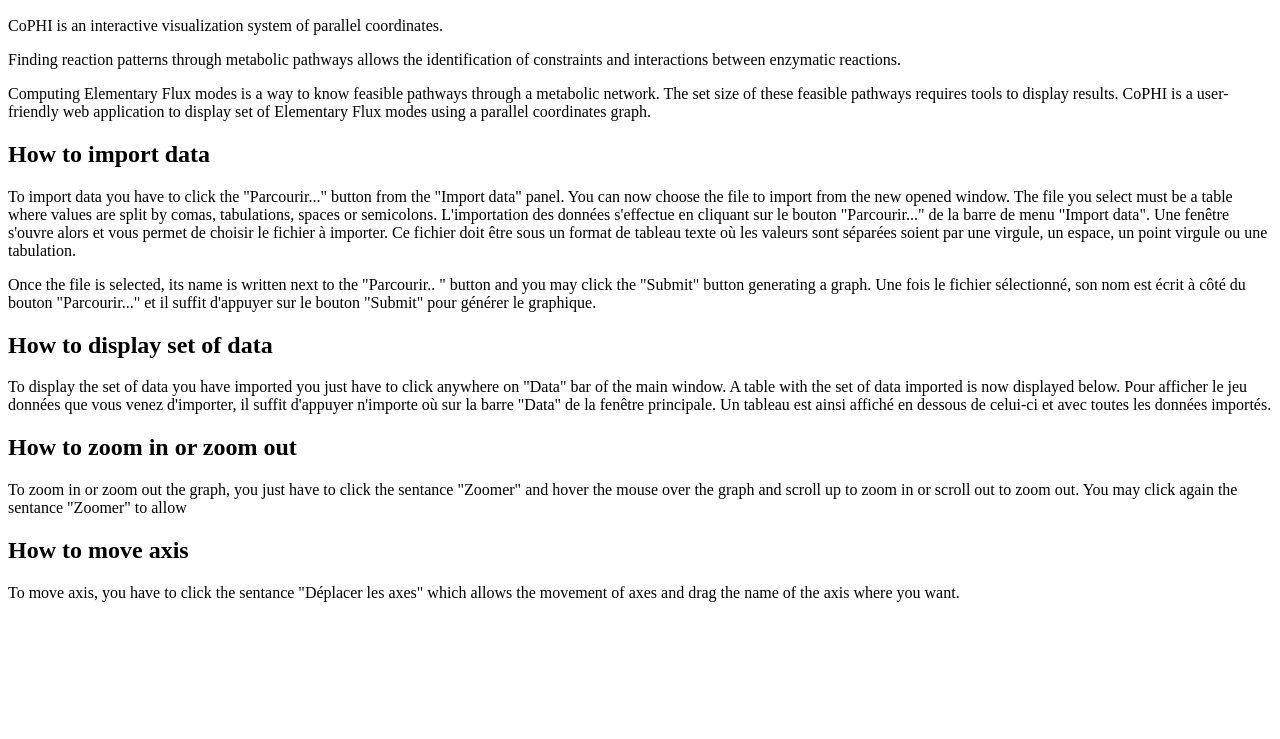
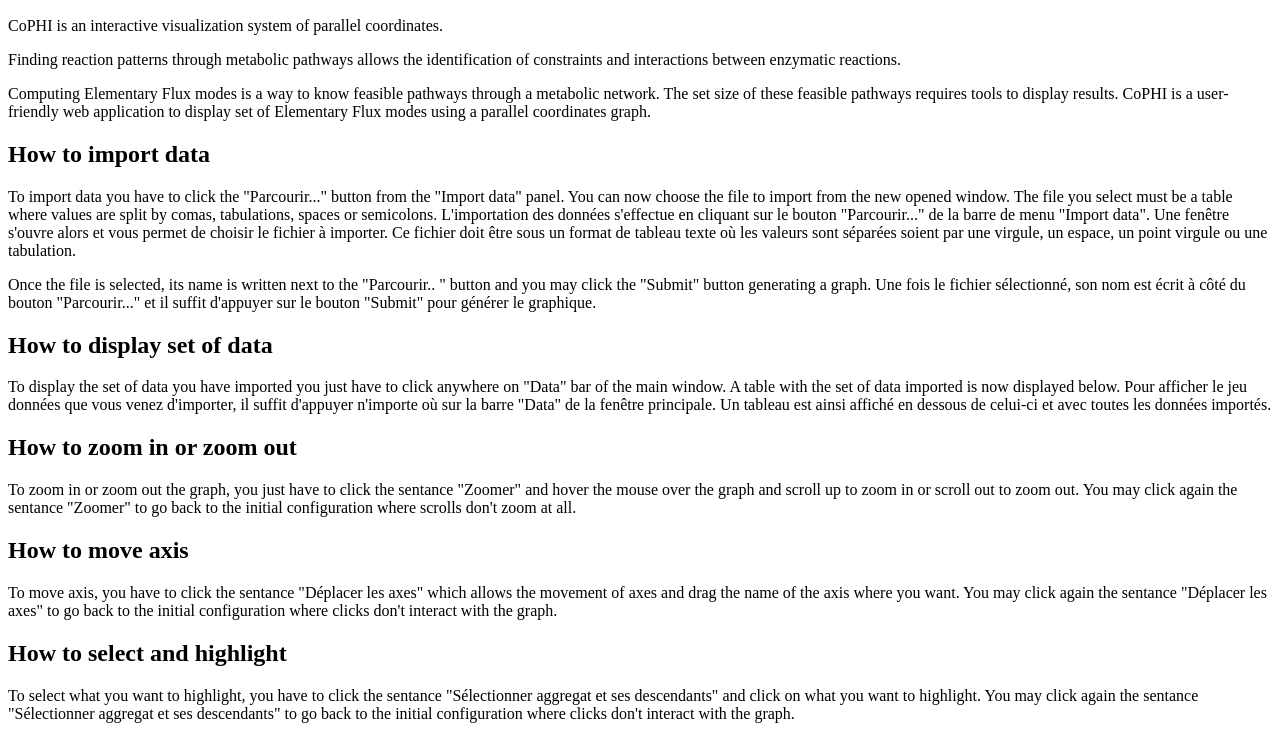
Before and after one commit to AlexisHBioinfo/User_Guide_CoPHI, a plain HTML site: page index.html in a window 1280 px wide. Shown: the part 110-849 px from the top of the page. Before the commit the page ends 800 px from the top, so only its background shows below. Drawn offline with Linux system fonts and the light colour scheme.

Commit message:
Highlight

```diff
--- a/index.html
+++ b/index.html
@@ -34,11 +34,15 @@
   </p>
   <h2>How to zoom in or zoom out</h2>
   <p>
-    To zoom in or zoom out the graph, you just have to click the sentance "Zoomer" and hover the mouse over the graph and scroll up to zoom in or scroll out to zoom out. You may click again the sentance "Zoomer" to allow
+    To zoom in or zoom out the graph, you just have to click the sentance "Zoomer" and hover the mouse over the graph and scroll up to zoom in or scroll out to zoom out. You may click again the sentance "Zoomer" to go back to the initial configuration where scrolls don't zoom at all.
   </p>
   <h2>How to move axis</h2>
   <p>
-    To move axis, you have to click the sentance "Déplacer les axes" which allows the movement of axes and drag the name of the axis where you want.
+    To move axis, you have to click the sentance "Déplacer les axes" which allows the movement of axes and drag the name of the axis where you want. You may click again the sentance "Déplacer les axes" to go back to the initial configuration where clicks don't interact with the graph.
+  </p>
+  <h2>How to select and highlight</h2>
+  <p>
+    To select what you want to highlight, you have to click the sentance "Sélectionner aggregat et ses descendants" and click on what you want to highlight. You may click again the sentance "Sélectionner aggregat et ses descendants" to go back to the initial configuration where clicks don't interact with the graph.
   </p>
 </body>
 </html>
```
